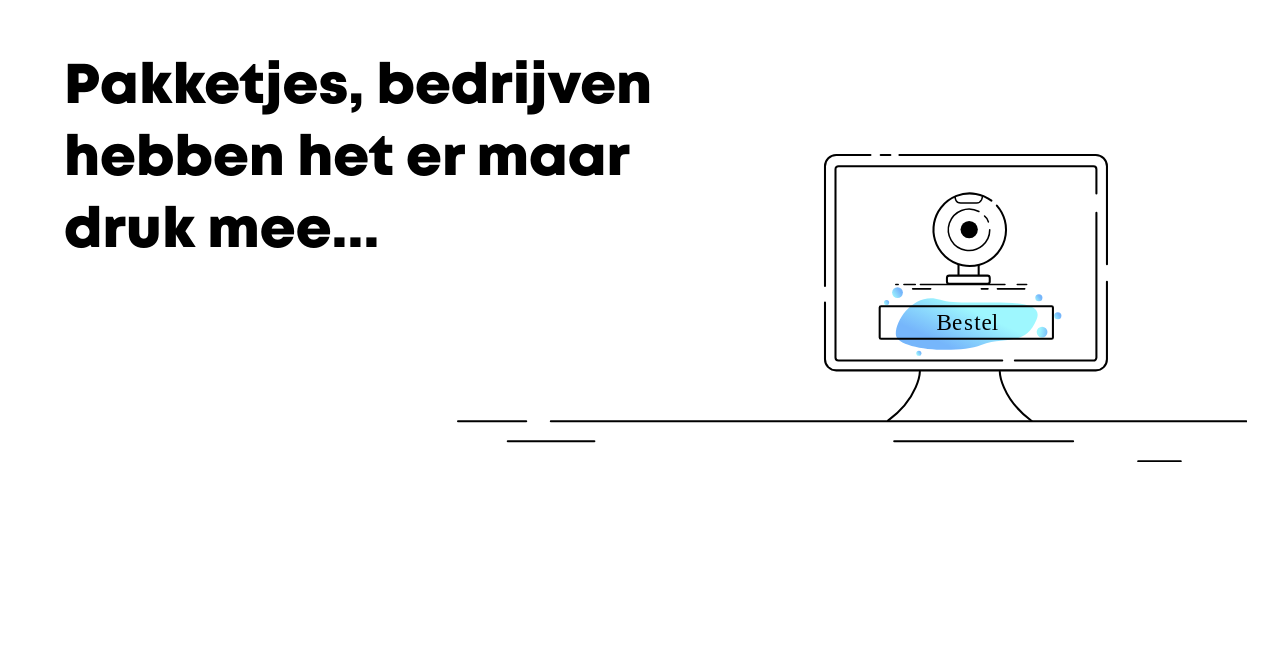
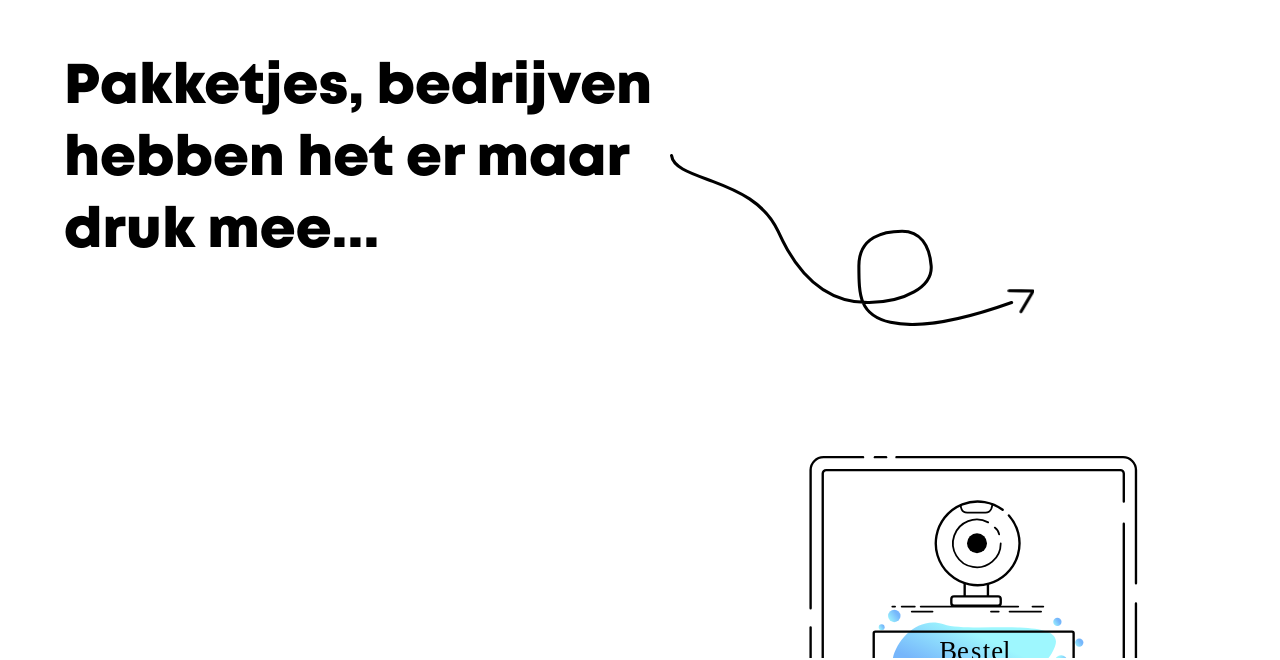
Before and after one commit to ninoschelcher/Capturing-the-Corona-Crisis, a Vue app: page / in a window 1280 px wide. Shown: the part 142-802 px from the top of the page. Built offline with nearby package versions, Linux system fonts and the light colour scheme; a web font is replaced by a local one.

Commit message:
line drawing

```diff
--- a/src/components/IntroPage.vue
+++ b/src/components/IntroPage.vue
@@ -1,6 +1,59 @@
 <template>
   <section id="intro">
     <h1>Pakketjes, bedrijven hebben het er maar druk mee...</h1>
+    <svg
+      id="Layer_10"
+      data-name="Layer 10"
+      xmlns="http://www.w3.org/2000/svg"
+      viewBox="0 0 594.83 280.72"
+    >
+      <g id="Group_7" data-name="Group 7">
+        <g
+          id="Final-Screens"
+          stroke="none"
+          fill="none"
+          fill-rule="evenodd"
+          stroke-dasharray="27"
+        >
+          <path
+            id="Path_6"
+            data-name="Path 6"
+            d="M568.26,424.88c2.53,20.15,32.18,29.08,67.07,42.05,39.38,14.65,85.43,34.46,106.63,81.4q7.5,16.59,15.53,30.45c37.42,64.77,83,86.56,133.13,85.82,57.25-.84,103.57-25.36,101-59.82s-18.38-56.45-47.38-56.45-70.49,8.53-70.49,56.45.72,80.64,51.47,92.05,119.06-4.13,197.58-32.23"
+            transform="translate(-565.76 -422.38)"
+            style="
+              fill: none;
+              stroke: white;
+              stroke-linecap: round;
+              stroke-width: 5px;
+            "
+          />
+          <path
+            id="Path_6"
+            data-name="Path 6"
+            d="M568.26,424.88c2.53,20.15,32.18,29.08,67.07,42.05,39.38,14.65,85.43,34.46,106.63,81.4q7.5,16.59,15.53,30.45c37.42,64.77,83,86.56,133.13,85.82,57.25-.84,103.57-25.36,101-59.82s-18.38-56.45-47.38-56.45-70.49,8.53-70.49,56.45.72,80.64,51.47,92.05,119.06-4.13,197.58-32.23"
+            transform="translate(-565.76 -422.38)"
+            class="dashed-path"
+            style="
+              fill: none;
+              stroke: #000;
+              stroke-linecap: round;
+              stroke-width: 5px;
+            "
+          />
+        </g>
+        <polyline
+          id="arrowhead"
+          points="553.03 222.88 572.68 223.09 592.33 223.31 582.32 240.22 572.3 257.13"
+          style="
+            fill: none;
+            stroke: #000;
+            stroke-linecap: round;
+            stroke-linejoin: round;
+            stroke-width: 5.000000029339377px;
+          "
+        />
+      </g>
+    </svg>
     <svg
       id="webcam"
       data-name="Layer 1"
@@ -529,401 +582,6 @@
         />
       </g>
     </svg>
-
-    <!-- <svg
-      id="webcam"
-      data-name="Layer 1"
-      xmlns="http://www.w3.org/2000/svg"
-      viewBox="0 0 1542 601.42"
-    >
-      <path
-        class="computerlines"
-        d="M1149.87,389.93H1533a21.85,21.85,0,0,1,21.85,21.85V603.21"
-        transform="translate(-286.8 -387.93)"
-        style="
-          fill: none;
-          stroke: #000;
-          stroke-linecap: round;
-          stroke-miterlimit: 10;
-          stroke-width: 4px;
-        "
-      />
-      <line
-        class="computerlines"
-        x1="826.63"
-        y1="2"
-        x2="845.5"
-        y2="2"
-        style="
-          fill: none;
-          stroke: #000;
-          stroke-linecap: round;
-          stroke-miterlimit: 10;
-          stroke-width: 4px;
-        "
-      />
-      <path
-        class="computerlines"
-        d="M1004.73,645.29V411.78a21.85,21.85,0,0,1,21.85-21.85h66.88"
-        transform="translate(-286.8 -387.93)"
-        style="
-          fill: none;
-          stroke: #000;
-          stroke-linecap: round;
-          stroke-miterlimit: 10;
-          stroke-width: 4px;
-        "
-      />
-      <path
-        class="computerlines"
-        d="M1554.8,637.19V788.25A21.86,21.86,0,0,1,1533,810.11H1026.58a21.86,21.86,0,0,1-21.85-21.86V677.62"
-        transform="translate(-286.8 -387.93)"
-        style="
-          fill: none;
-          stroke: #000;
-          stroke-linecap: round;
-          stroke-miterlimit: 10;
-          stroke-width: 4px;
-        "
-      />
-      <path
-        class="computerlines"
-        d="M1350.56,790.89H1031a5.77,5.77,0,0,1-5.77-5.77V417.56a5.76,5.76,0,0,1,5.77-5.76H1528.5a5.76,5.76,0,0,1,5.76,5.76v47.26"
-        transform="translate(-286.8 -387.93)"
-        style="
-          fill: none;
-          stroke: #000;
-          stroke-linecap: round;
-          stroke-miterlimit: 10;
-          stroke-width: 4px;
-        "
-      />
-      <path
-        class="computerlines"
-        d="M1534.26,502.4V785.12a5.76,5.76,0,0,1-5.76,5.77H1375.16"
-        transform="translate(-286.8 -387.93)"
-        style="
-          fill: none;
-          stroke: #000;
-          stroke-linecap: round;
-          stroke-miterlimit: 10;
-          stroke-width: 4px;
-        "
-      />
-      <path
-        d="M1340,488.52a70.79,70.79,0,1,1-10.54-9.66"
-        transform="translate(-286.8 -387.93)"
-        style="
-          fill: none;
-          stroke: #000;
-          stroke-linecap: round;
-          stroke-miterlimit: 10;
-          stroke-width: 4px;
-        "
-      />
-      <line
-        x1="978.41"
-        y1="215.29"
-        x2="978.41"
-        y2="236.91"
-        style="
-          fill: none;
-          stroke: #000;
-          stroke-miterlimit: 10;
-          stroke-width: 4px;
-        "
-      />
-      <line
-        x1="1017.74"
-        y1="216.54"
-        x2="1017.74"
-        y2="236.91"
-        style="
-          fill: none;
-          stroke: #000;
-          stroke-miterlimit: 10;
-          stroke-width: 4px;
-        "
-      />
-      <rect
-        x="955.85"
-        y="237.27"
-        width="83.51"
-        height="15.91"
-        rx="4.53"
-        style="
-          fill: none;
-          stroke: #000;
-          stroke-miterlimit: 10;
-          stroke-width: 4px;
-        "
-      />
-      <path
-        d="M1326.16,535.73A40.41,40.41,0,1,1,1305,500.18"
-        transform="translate(-286.8 -387.93)"
-        style="
-          fill: none;
-          stroke: #000;
-          stroke-linecap: round;
-          stroke-miterlimit: 10;
-          stroke-width: 3px;
-        "
-      />
-      <path
-        d="M1316.09,508.93a18.17,18.17,0,0,1,7.42,11.56"
-        transform="translate(-286.8 -387.93)"
-        style="
-          fill: none;
-          stroke: #000;
-          stroke-linecap: round;
-          stroke-miterlimit: 10;
-          stroke-width: 3px;
-        "
-      />
-      <circle cx="999.26" cy="147.47" r="16.9" />
-      <path
-        d="M1312.12,469.38a26.26,26.26,0,0,1-1.93,7.83,10.86,10.86,0,0,1-10,6.34h-30.7s-7.11,0-9.15-4.84c-1-2.31-2.28-4.83-1.56-8"
-        transform="translate(-286.8 -387.93)"
-        style="
-          fill: none;
-          stroke: #000;
-          stroke-linecap: round;
-          stroke-miterlimit: 10;
-          stroke-width: 3px;
-        "
-      />
-      <path
-        class="computerlines"
-        d="M1189.84,812.11s-1.21,51-62.18,96.09"
-        transform="translate(-286.8 -387.93)"
-        style="
-          fill: none;
-          stroke: #000;
-          stroke-linecap: round;
-          stroke-miterlimit: 10;
-          stroke-width: 4px;
-        "
-      />
-      <path
-        class="computerlines"
-        d="M1345.77,812.69s1.21,51,62.18,96.09"
-        transform="translate(-286.8 -387.93)"
-        style="
-          fill: none;
-          stroke: #000;
-          stroke-linecap: round;
-          stroke-miterlimit: 10;
-          stroke-width: 4px;
-        "
-      />
-      <rect
-        class="computerlines"
-        x="824.63"
-        y="296.92"
-        width="338"
-        height="63.62"
-        rx="2.67"
-        cursor="pointer"
-        v-on:click="removeContent"
-        style="
-          fill: transparent;
-          stroke: #000;
-          stroke-miterlimit: 10;
-          stroke-width: 4px;
-        "
-      />
-      <line
-        x1="856.06"
-        y1="254.5"
-        x2="860.77"
-        y2="254.5"
-        style="
-          fill: none;
-          stroke: #000;
-          stroke-linecap: round;
-          stroke-miterlimit: 10;
-          stroke-width: 3px;
-        "
-      />
-      <line
-        x1="871.92"
-        y1="254.5"
-        x2="894.14"
-        y2="254.5"
-        style="
-          fill: none;
-          stroke: #000;
-          stroke-linecap: round;
-          stroke-miterlimit: 10;
-          stroke-width: 3px;
-        "
-      />
-      <line
-        x1="904.04"
-        y1="254.5"
-        x2="1068.95"
-        y2="254.5"
-        style="
-          fill: none;
-          stroke: #000;
-          stroke-linecap: round;
-          stroke-miterlimit: 10;
-          stroke-width: 3px;
-        "
-      />
-      <line
-        x1="1093.07"
-        y1="254.5"
-        x2="1111.36"
-        y2="254.5"
-        style="
-          fill: none;
-          stroke: #000;
-          stroke-linecap: round;
-          stroke-miterlimit: 10;
-          stroke-width: 3px;
-        "
-      />
-      <line
-        x1="1107.64"
-        y1="263.12"
-        x2="1054.29"
-        y2="263.12"
-        style="
-          fill: none;
-          stroke: #000;
-          stroke-linecap: round;
-          stroke-miterlimit: 10;
-          stroke-width: 3px;
-        "
-      />
-      <line
-        x1="1035.96"
-        y1="263.12"
-        x2="1022.92"
-        y2="263.12"
-        style="
-          fill: none;
-          stroke: #000;
-          stroke-linecap: round;
-          stroke-miterlimit: 10;
-          stroke-width: 3px;
-        "
-      />
-      <line
-        x1="924.07"
-        y1="263.12"
-        x2="888.91"
-        y2="263.12"
-        style="
-          fill: none;
-          stroke: #000;
-          stroke-linecap: round;
-          stroke-miterlimit: 10;
-          stroke-width: 3px;
-        "
-      />
-      <path
-        d="M1264.09,482.56"
-        transform="translate(-286.8 -387.93)"
-        style="
-          fill: none;
-          stroke: #000;
-          stroke-miterlimit: 10;
-          stroke-width: 4px;
-        "
-      />
-      <text
-        cursor="pointer"
-        class="computerlines"
-        transform="translate(923.22 344.29)"
-        v-on:click="removeContent"
-        style="
-          font-size: 45px;
-          font-family: Mont-ExtraLightDEMO, Mont;
-          font-weight: 200;
-        "
-      >
-        BE
-        <tspan x="53.37" y="0" style="letter-spacing: -0.009982638888888888em">
-          S
-        </tspan>
-        <tspan x="79.15" y="0">TE</tspan>
-        <tspan x="127.53" y="0" style="letter-spacing: -0.2em">L</tspan>
-      </text>
-      <g class="computerlines">
-        <line
-          id="Line_1"
-          data-name="Line 1"
-          x1="183"
-          y1="521.42"
-          x2="1540"
-          y2="521.42"
-          style="
-            fill: none;
-            stroke: #000;
-            stroke-linecap: round;
-            stroke-width: 4px;
-          "
-        />
-        <line
-          id="Line_2"
-          data-name="Line 2"
-          x1="2"
-          y1="521.42"
-          x2="135"
-          y2="521.42"
-          style="
-            fill: none;
-            stroke: #000;
-            stroke-linecap: round;
-            stroke-width: 4px;
-          "
-        />
-        <line
-          id="Line_3"
-          data-name="Line 3"
-          x1="853"
-          y1="560.42"
-          x2="1202"
-          y2="560.42"
-          style="
-            fill: none;
-            stroke: #000;
-            stroke-linecap: round;
-            stroke-width: 4px;
-          "
-        />
-        <line
-          id="Line_5"
-          data-name="Line 5"
-          x1="1329"
-          y1="599.42"
-          x2="1412"
-          y2="599.42"
-          style="
-            fill: none;
-            stroke: #000;
-            stroke-linecap: round;
-            stroke-width: 4px;
-          "
-        />
-        <line
-          id="Line_4"
-          data-name="Line 4"
-          x1="99"
-          y1="560.42"
-          x2="268"
-          y2="560.42"
-          style="
-            fill: none;
-            stroke: #000;
-            stroke-linecap: round;
-            stroke-width: 4px;
-          "
-        />
-      </g>
-    </svg> -->
   </section>
 </template>
 
@@ -957,7 +615,7 @@ export default {
   transform: translateY(140%);
   transition: 0.5s opacity;
 }
-#intro svg {
+#intro svg:last-of-type {
   width: 75%;
   text-align: right;
   position: relative;
@@ -973,8 +631,46 @@ export default {
   overflow: hidden;
 }
 
+#Layer_10 {
+  max-width: 30%;
+  position: absolute;
+  top: 400px;
+  left: 450px;
+}
+
 .computerlines {
   transition: 0.5s opacity;
+}
+
+#arrowhead {
+  animation: showarrow 1s forwards;
+  animation-delay: 1.7s;
+  transition: 0.5s opacity;
+  visibility: hidden;
+  opacity: 0;
+}
+
+.dashed-path {
+  stroke-dasharray: 3000;
+  stroke-dashoffset: 3000;
+  animation: dashed-line 5s linear;
+  -webkit-animation-fill-mode: forwards;
+}
+
+@keyframes dashed-line {
+  from {
+    stroke-dashoffset: 3000;
+  }
+  to {
+    stroke-dashoffset: 0;
+  }
+}
+
+@keyframes showarrow {
+  to {
+    visibility: visible;
+    opacity: 1;
+  }
 }
 
 @media only screen and (max-width: 1440px) {
```
Also changed, not shown: public/assets/beginscherm_pijl.svg (added).
